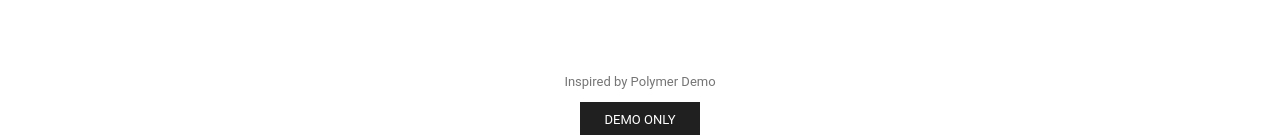
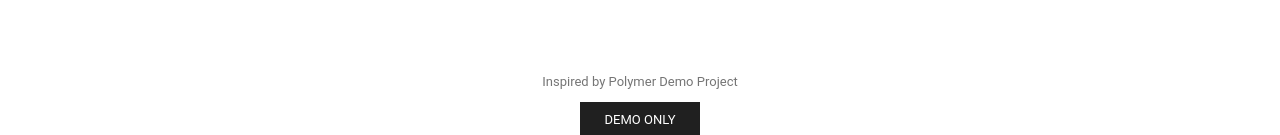
Before and after one commit to Gizzz/wear-shop-app, a React app: page /list/ladies_outerwear in a window 1280 px wide. Shown: the part 662-797 px from the top of the page. Built offline with nearby package versions, Linux system fonts and the light colour scheme; a web font is replaced by a local one.

Commit message:
fix footer text

```diff
--- a/frontend/Footer.js
+++ b/frontend/Footer.js
@@ -2,7 +2,7 @@ import React from "react";
 
 const Footer = () => (
 	<footer className="page">
-		<a href="https://shop.polymer-project.org/">Inspired by Polymer Demo</a>
+		<a href="https://shop.polymer-project.org/">Inspired by Polymer Demo Project</a>
 		<div className="demo-label">Demo Only</div>
 	</footer>
 );
```
